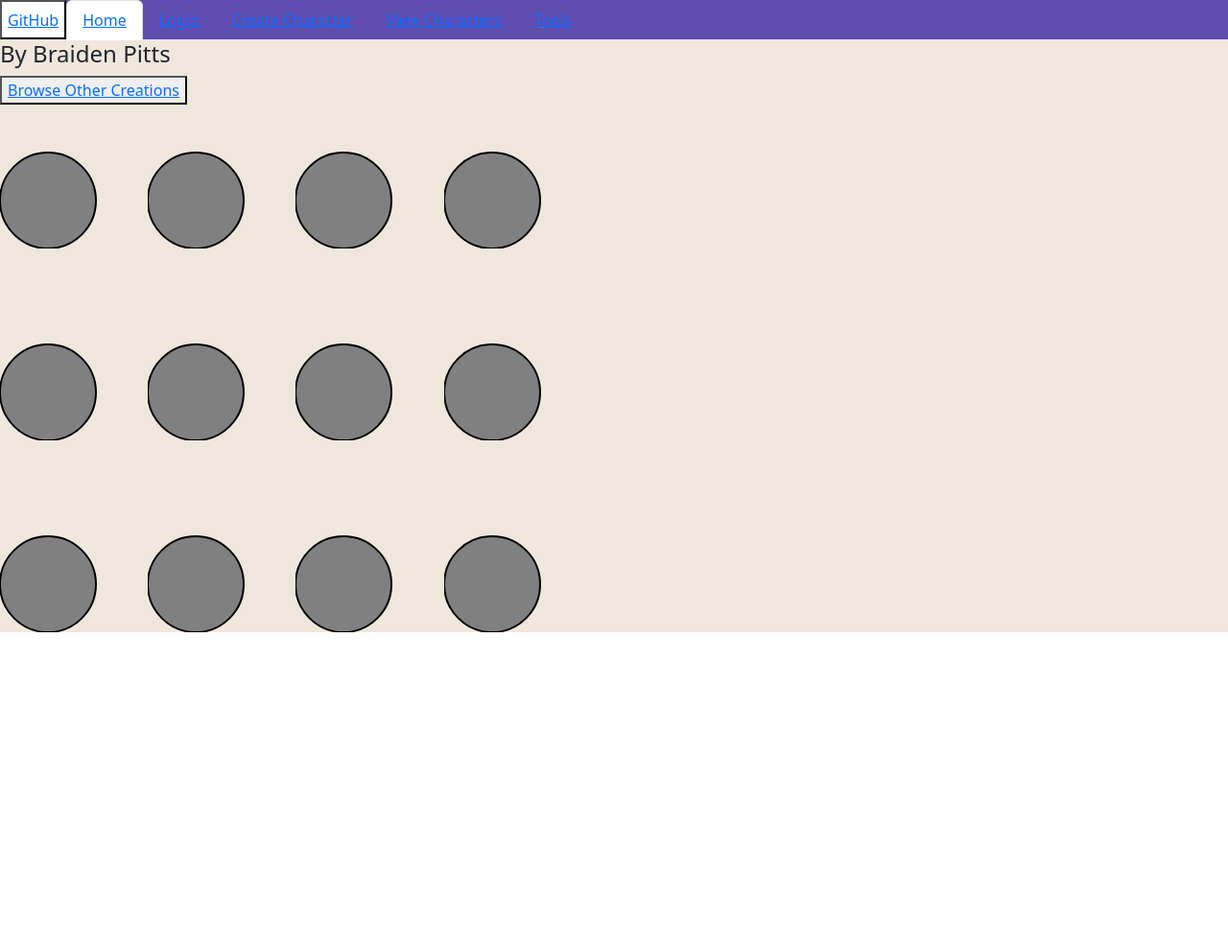
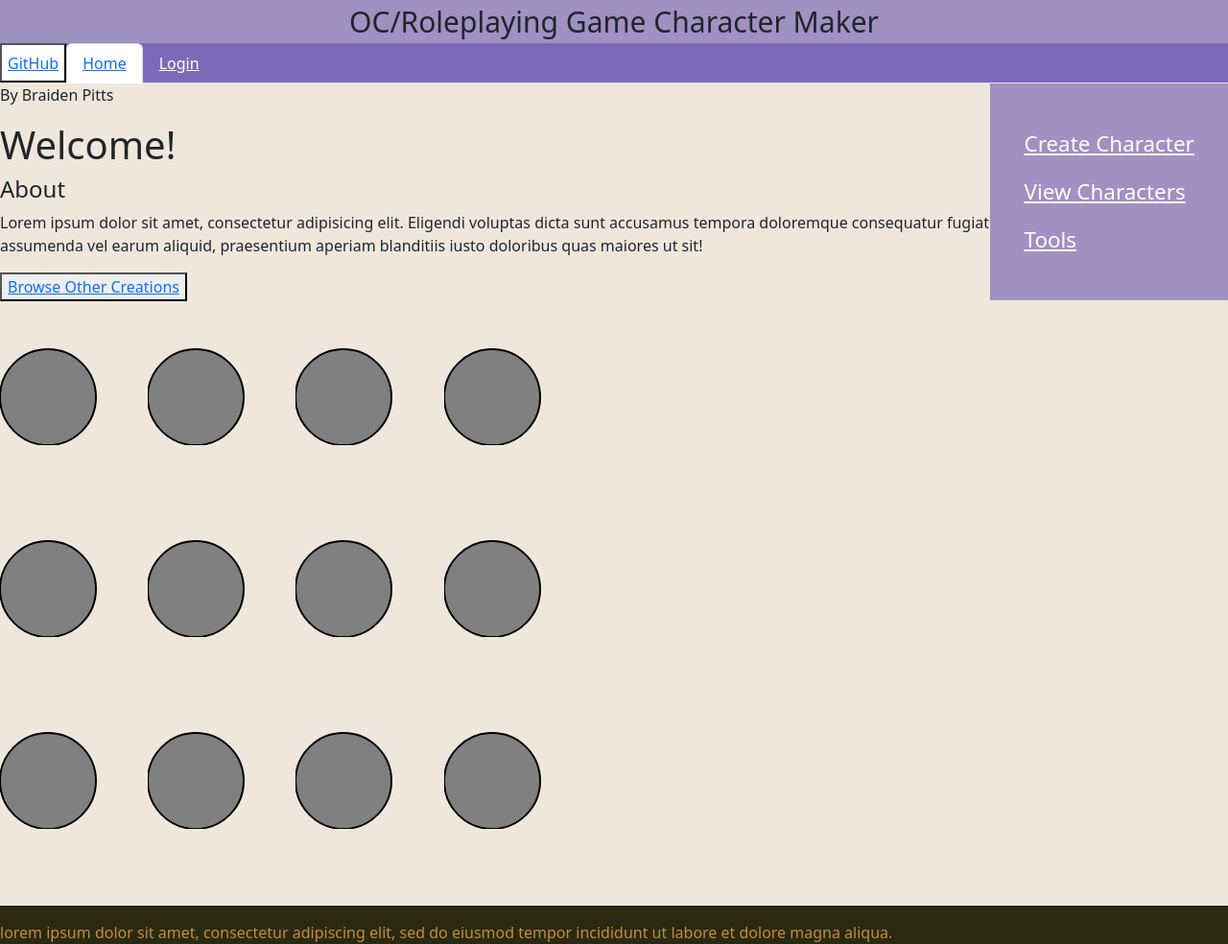
Before and after one commit to JustBubbles/CharacterCreator-Website-Startup, a plain HTML site: page index.html in a window 1280 px wide. Shown: the whole page at 96% size. Before the commit the page ends 800 px from the top, so only its background shows below. Drawn offline with nearby package versions, Linux system fonts and the light colour scheme.

Commit message:
Added sticky header

```diff
--- a/index.css
+++ b/index.css
@@ -1,18 +1,46 @@
+body {
+  display: flex;
+  flex-direction: column;
+  margin: 0;
+  height: 100vh;
+}
 header {
-    background-color: #EFE7DC;
+    background-color: #5e4cae8c;
+    flex: 0 1 auto;
 }
 nav {
-    background-color: #5E4CAE;
+    background-color: #5e4cae8c;
 }
 
 footer {
     background-color: #2A2A13;
+    color: #C48D3B;
+    padding-top: 1rem;
+    margin: 0rem 0rem 0rem;
+    flex: 0 1 auto;
 }
 main{
     background-color: #EFE7DC;
+    padding-bottom: 5rem;
+    flex: 1 1 auto;
 }
 
+
+#website_title {
+    display: flex;
+    font-size: 30px;
+    justify-content: center;
+}
+.nav_item {
+    color: white;
+}
 #git_hub_button {
     background-color: white;
     color: blue;
 }
+
+#character_items_nav {
+    float:inline-end;
+    padding: 3vw 1.5vw 3vw 1.5vw;
+    font-size: 1.75cqw;
+}
--- a/index.html
+++ b/index.html
@@ -7,21 +7,30 @@
 
 <body>
     <main>
-        <header>
+        <header class="sticky-top">
+            <span id="website_title">OC/Roleplaying Game Character Maker</span>
             <nav class="nav nav-tabs">
                 <button type="button" id="git_hub_button"> <a href="https://github.com/JustBubbles/CharacterCreator-Website-Startup.git">GitHub</a> </button>
                 <li class="nav-link active"> <a href="/index.html" id="active_tab">Home</a></li>
-                <li class="nav-link"> <a href="/login.html">Login</a> </li>
-                <li class="nav-link"> <a href="/character_creation.html">Create Character</a> </li>
-                <li class="nav-link"> <a href="/browse_private_char.html">View Characters</a> </li>
-                <li class="nav-link"> <a href="/character_tools.html">Tools</a> </li>
+                <li class="nav-link"> <a class="nav_item" href="/login.html">Login</a> </li>
             </nav>
-            <h4>By Braiden Pitts</h4>
+
+            <nav id="character_items_nav" class="nav flex-column">
+                <li class="nav-link"> <a class="nav_item" href="/character_creation.html">Create Character</a> </li>
+                <li class="nav-link"> <a class="nav_item" href="/browse_private_char.html">View Characters</a> </li>
+                <li class="nav-link"> <a class="nav_item" href="/character_tools.html">Tools</a> </li>
+            </nav>
         </header>
+
+        <p>By Braiden Pitts</p>
+
+        <h1>Welcome!</h1>
+        <h4>About</h4>
+        <p>Lorem ipsum dolor sit amet, consectetur adipisicing elit. Eligendi voluptas dicta sunt accusamus tempora doloremque consequatur fugiat assumenda vel earum aliquid, praesentium aperiam blanditiis iusto doloribus quas maiores ut sit!</p>
 
         <button type="button"><a href="/browse_public_char.html">Browse Other Creations</a></button>
 
-        <span>
+        <span id="other_creations_page">
             <br>
             <svg width="150" height="150">
                 <circle cx="50" cy="100" r = "50" fill="grey" stroke="black" stroke-width="2">
@@ -63,9 +72,9 @@
             </svg>
         </span>
     </main>
+
+    <footer>
+        <span>lorem ipsum dolor sit amet, consectetur adipiscing elit, sed do eiusmod tempor incididunt ut labore et dolore magna aliqua.</span>
+    </footer>
+
 </body>
-
-
-<footer>
-
-</footer>
```
